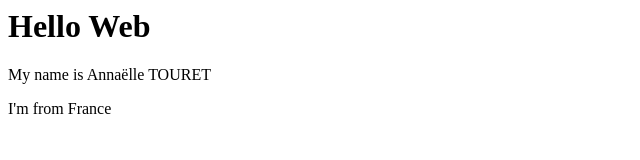
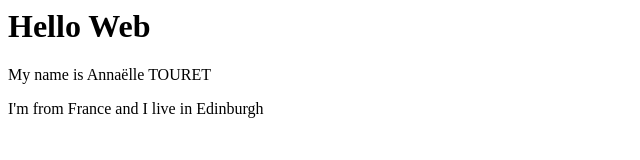
Before and after one commit to TOURETAnnaelle/lab02, a plain HTML site: page index.html in a window 1280 px wide. Shown: the whole page, without its empty margins (0-640 px from the left). Drawn offline with Linux system fonts and the light colour scheme.

Commit message:
first commit

```diff
--- a/index.html
+++ b/index.html
@@ -7,7 +7,8 @@
 <body>
     <h1> Hello Web </h1>
     <p>My name is Annaëlle TOURET </p>
-    <p>I'm from France </p>
+    <p>I'm from France and I live in Edinburgh  </p>
+
 
 </body>
 
```
